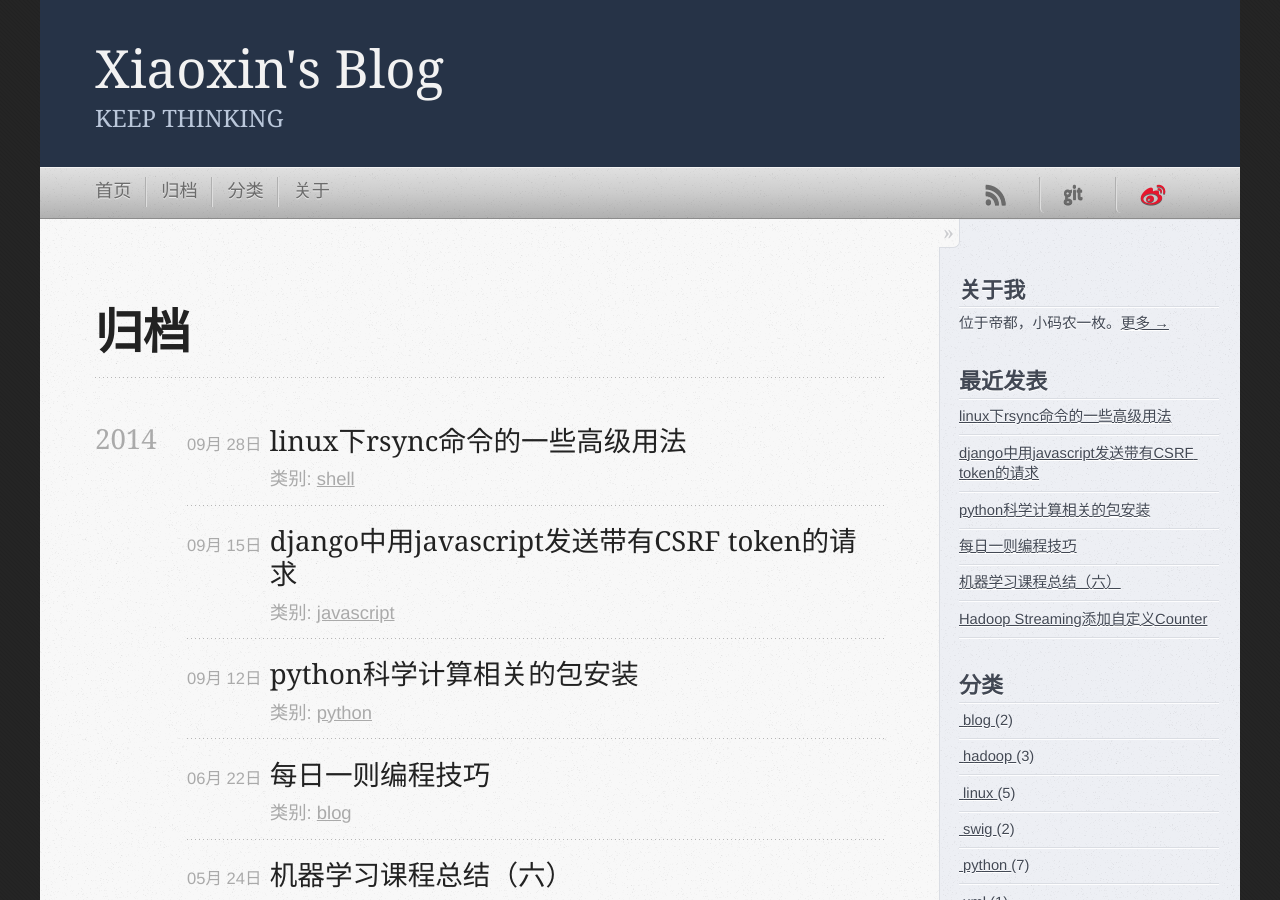
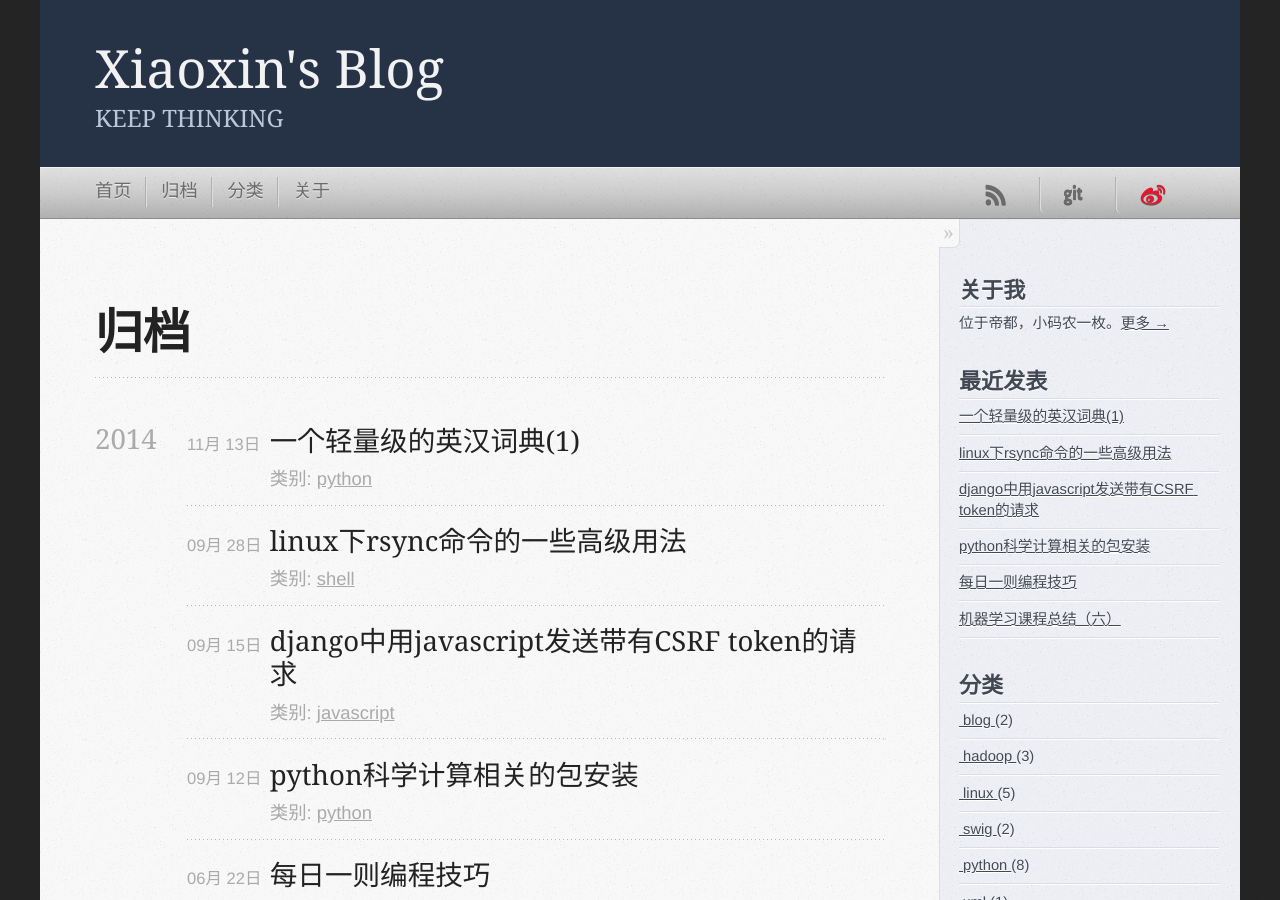
Before and after one commit to guozengxin/guozengxin.github.io, a Jekyll site: the page built from archive.html, in a window 1280 px wide and 900 px high. Built offline with Jekyll 4.4.1, drawn with Linux system fonts in a browser that asks for light colours; nearby versions of some CDN libraries; comment, search, counter and statistics services are not loaded; some of the changed lines change nothing that is shown.

Commit message:
add post light weighted dict

````diff
--- a/_config.yml
+++ b/_config.yml
@@ -9,6 +9,7 @@ excerpt_separator: "<!-- more -->"
 # markdown设置
 markdown: kramdown
 kramdown:
+  input: GFM
   auto_ids: true
   footnote_nr: 1
   entity_output: as_char
--- /dev/null
+++ b/_posts/2014-11-13-light-weighted-dict-1.md
@@ -0,0 +1,48 @@
+---
+layout: post
+title: "一个轻量级的英汉词典(1)"
+description: "编写一个轻量级的词典程序，数据来源于iciba.com，python语言编写，在linux平台上运行."
+category: python
+tags: [python, ldict, spider, lxml]
+comments: true
+---
+
+## 1. 简介
+
+这篇文章介绍我编写的一个小程序，一个简单的英汉词典。从[iciba.com][iciba]上获取翻译的内容，通过[lxml][]进行解析，然后展示。
+
+程序将会用到[lxml][], [urllib2][]等python包。
+
+本项目的github地址: <https://github.com/guozengxin/ldict>
+
+## 2. 下载翻译结果
+
+本项目的关键之一就是从iciba上下载词语的翻译结果，分2步。1. 用词语拼成iciba的结果；2. 用urllib2下载结果。
+
+### 拼URL
+
+英文词语: iciba的URL格式很简单，比如`every`的翻译结果URL就是<http://www.iciba.com/every>，所以，直接拼接即可。
+
+中文词语: iciba的中文词语可以和英文词语一样，即<http://www.iciba.com/每个>，但是为了避免编码问题，我将中文的编码都统一转为`utf-8`:
+
+{% highlight python %}
+url = 'http://www.iciba.com/' + word.decode(outputEncoding).encode('utf8')
+{% endhighlight %}
+
+### 下载翻译结果
+
+下载页面用`urllib2`来实现很简单，下面的代码可以实现最简单的下载功能：
+
+```python
+import urllib2
+response = urllib2.urlopen('http://www.iciba.com/every')
+data = response.read()
+```
+
+我的代码里添加了超时、异常处理、解压等功能：
+
+{% highlight
+
+[iciba]: http://www.iciba.com/
+[lxml]: http://lxml.de/
+[urllib2]: https://docs.python.org/2/library/urllib2.html
````
